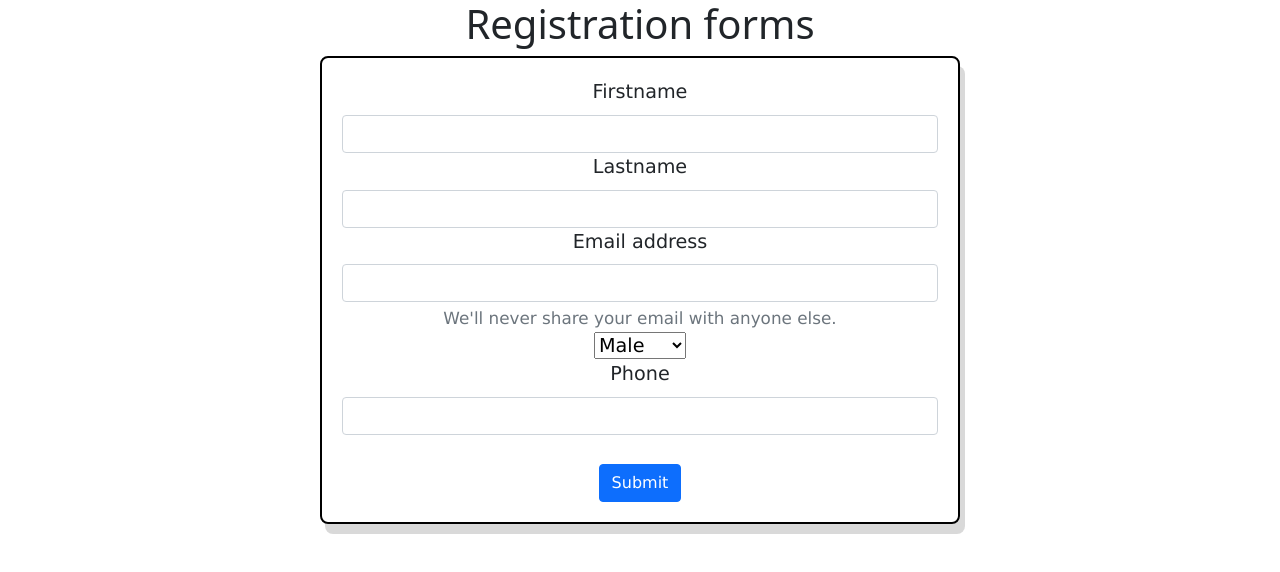
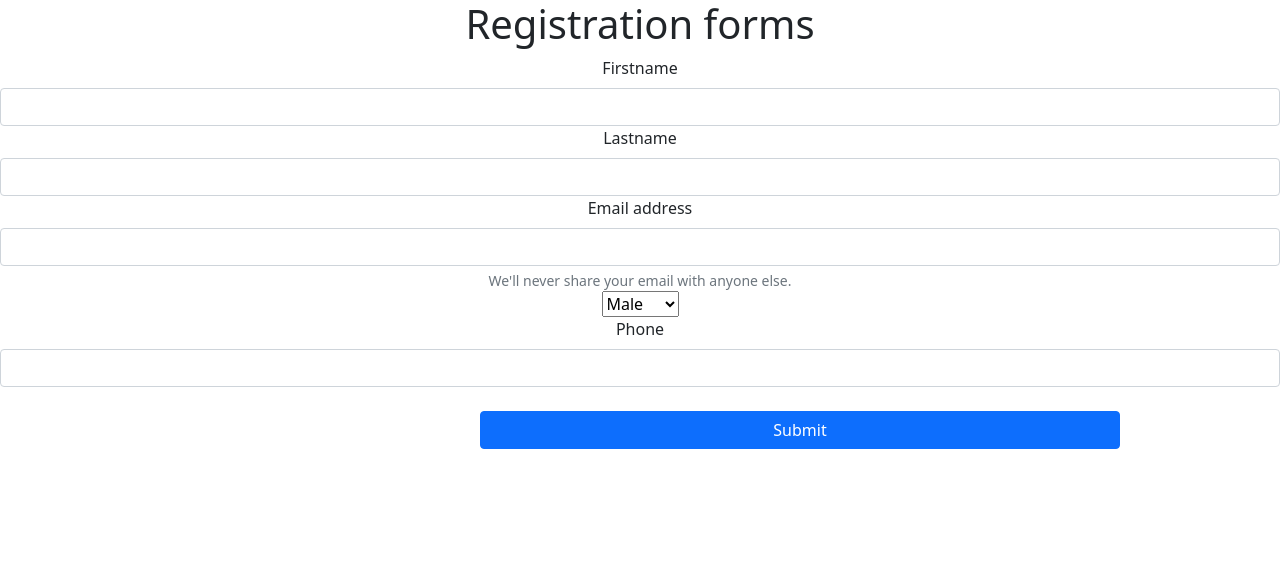
Before and after one commit to imoempire/react-register-forms, a React (Create React App) app: page / in a window 1280 px wide. Shown: the top 572 px of the page. Built offline with nearby package versions, Linux system fonts and the light colour scheme.

Commit message:
add form css

```diff
--- a/src/App.css
+++ b/src/App.css
@@ -1,9 +1,14 @@
-form {
-  padding: 20px;
+.form {
+  padding: 10px;
   border: 2px solid black;
   border-radius: 8px;
   font-family: Verdana, Geneva, Tahoma, sans-serif;
-  font-size: larger;
-  width: 50%;
+  font-size: large;
+  margin: 100px 0px 0px 0px;
+  width: 70%;
   box-shadow: 5px 10px rgba(128, 128, 128, 0.301);
 }
+.btn {
+  margin-left: 25%;
+  width: 50%;
+}
```
